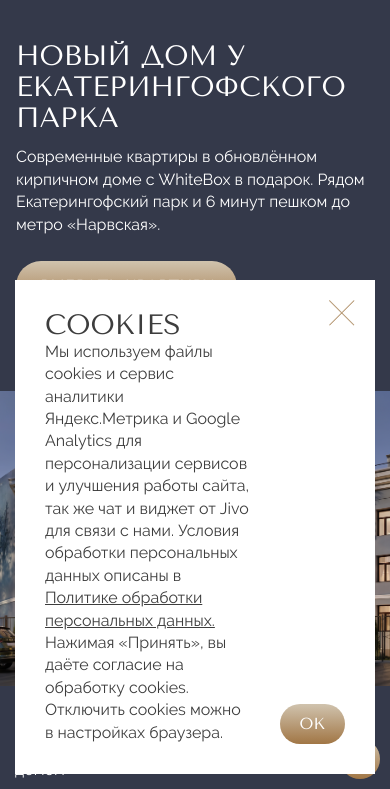
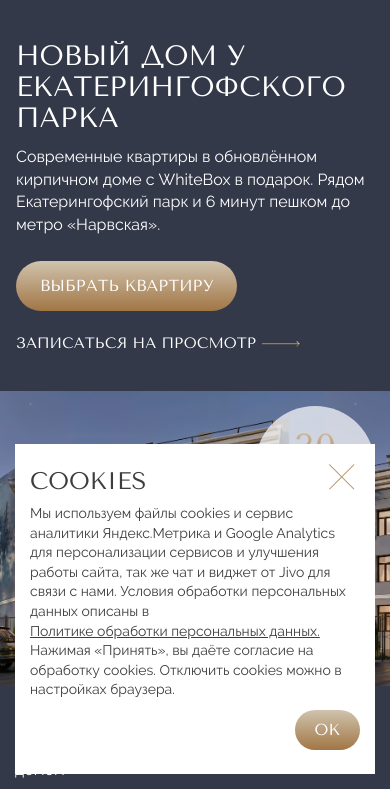
Before and after one commit to Garo1995/Ekaterin-park, a plain HTML site: page index.html in a window 390 px wide. Shown: the part 55-844 px from the top of the page. Drawn offline with nearby package versions, Linux system fonts and the light colour scheme.

Commit message:
addeerer

```diff
--- a/assets/css/home.css
+++ b/assets/css/home.css
@@ -3825,8 +3825,8 @@ footer{
         width: 100%;
     }
     .fab-wrap {
-        right: 10px;
-        bottom: 10px;
+        right: 15px;
+        bottom: 15px;
         gap: 5px;
     }
     .fab-main {
@@ -3851,6 +3851,25 @@ footer{
     .sales-name-left, .sales-name-right {
         padding: 13px 14px;
     }
+
+    .cookie__text {
+        gap: 10px;
+        flex-direction: column;
+    }
+    .cookie-fon {
+        padding: 24px 15px;
+        position: relative;
+    }
+    .slide-caption-mob p {
+        line-height: 115%;
+    }
+    .cookie__text p {
+        font-size: 14px;
+    }
+    .cookie h4 {
+        font-size: 24px;
+        margin-bottom: 10px;
+    }
 }
 
 @media (max-width: 370px){
@@ -3866,4 +3885,5 @@ footer{
     .sales-name-left {
         padding: 10px 10px;
     }
-}
+
+}
```
